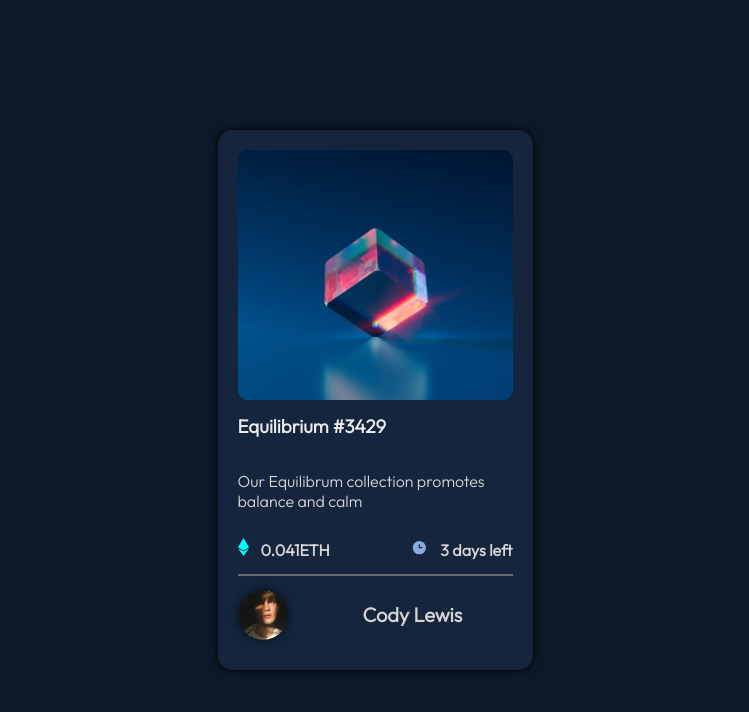
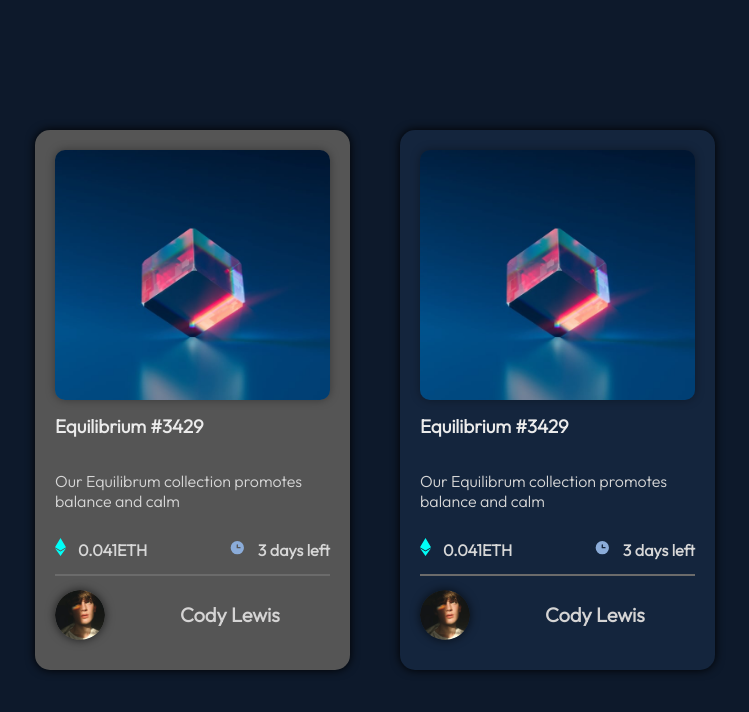
Before and after one commit to lewisoutdoorllc/NFT-Card-Lewis, a plain HTML site: page index.html in a window 1280 px wide. Shown: the whole page, without its empty margins (265-1014 px from the left). Drawn offline with Linux system fonts and the light colour scheme.

Commit message:
added a second card with a little different styling and fixed some of the ui; updated the readme.md and added the live link also so users can see the code working

```diff
--- a/index.html
+++ b/index.html
@@ -5,7 +5,10 @@
     <meta charset="UTF-8">
     <meta http-equiv="X-UA-Compatible" content="IE=edge">
     <meta name="viewport" content="width=device-width, initial-scale=1.0">
-    <title>1.21.22</title>
+    <title>Lewis NFT Card</title>
+    <!-- FAVICON -->
+    <link rel="icon" type="image/png" sizes="32x32" href="./images/images/favicon-32x32.png">
+    <!-- STYLESHEETS -->
     <link rel="stylesheet" href="./style.css">
     <link rel="preconnect" href="https://fonts.googleapis.com">
     <link rel="preconnect" href="https://fonts.gstatic.com" crossorigin>
@@ -13,9 +16,27 @@
 </head>
 
 <body>
-    <!-- <h1>Hello 1.21.22</h1> -->
 
     <div class="card">
+        <div class="image">
+            <img src="./images/images/image-equilibrium.jpg" alt="" id="NFT">
+        </div>
+        <div class="text_content">
+            <h3>Equilibrium #3429</h3>
+            <p>Our Equilibrum collection promotes balance and calm</p>
+            <div class="data">
+                <h4><img src="./images/images/icon-ethereum.svg">0.041ETH</h4>
+                <h4><img src="./images/images/icon-clock.svg">3 days left</h4>
+            </div>
+        </div>
+        <hr>
+        <div class="card_footer">
+            <img class="avatar" src="./images/images/image-avatar.png" alt="">
+            <h5 class="user_name">Cody Lewis</h5>
+        </div>
+    </div>
+
+    <div class="card1">
         <div class="image">
             <img src="./images/images/image-equilibrium.jpg" alt="" id="NFT">
         </div>
--- a/style.css
+++ b/style.css
@@ -21,14 +21,15 @@ h3, h5 {
     color: #ebebeb;
 }
 
-.card {
+.card, .card1 {
 height: 500px;
 width: 275px;
 border-radius: 15px;
 padding: 20px;
 background-color: rgb(85, 85, 85);
-background-color: hsl(216, 50%, 16%);
+
 box-shadow: 0px 0px 10px rgb(0, 0, 0);
+margin: 25px;
 }
 /* THIS HOVER IS JUST EXTRA TO SHOW A DIFFERENT WAY TO DO A GRADIENT */
 .card:hover {
@@ -38,10 +39,25 @@ box-shadow: 0px 0px 10px rgb(0, 0, 0);
     transform: scale(1.025);
 }
 
+.card1 {
+    position: relative;
+    top: 0;
+    transition: top ease-in-out;
+    transition-duration: 0.8s;
+    background-color: hsl(216, 50%, 16%);
+}
+
+.card1:hover {
+    transform: scale(1.1);
+    top: -10px;
+    right: -15px;
+}
+
 #NFT {
     width: 100%;
     height: 250px;
     border-radius: 10px;
+    box-shadow: 0px 0px 10px rgba(0, 0, 0, 0.35);
 }
 /* THIS HOVER IS JUST EXTRA TO SHOW A DIFFERENT WAY TO DO A GRADIENT
 BUT ONLY BY ADDING IT TO THE TEXT ONLY INSIDE THE PARENT */
@@ -52,9 +68,9 @@ h4:hover {
     -webkit-background-clip: text;
     -webkit-text-fill-color: transparent;
     cursor: pointer;
-    font-size: 20px;
+    font-size: 18px;
+    transition-duration: 0.3s;
 }
-
 .data > h4 > img {
     padding-right: 12px;
 }
```
Also changed, not shown: 1 other file.
